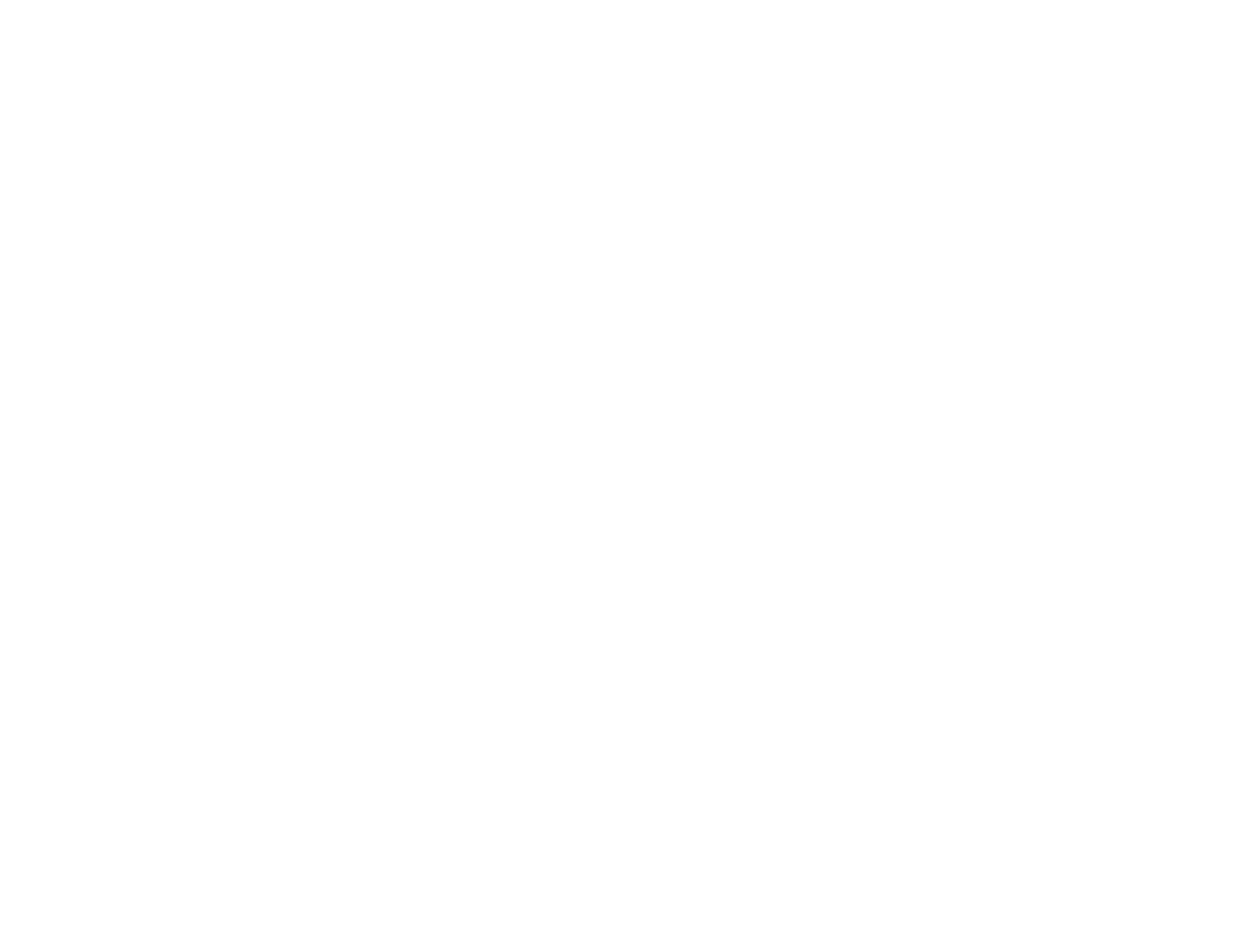
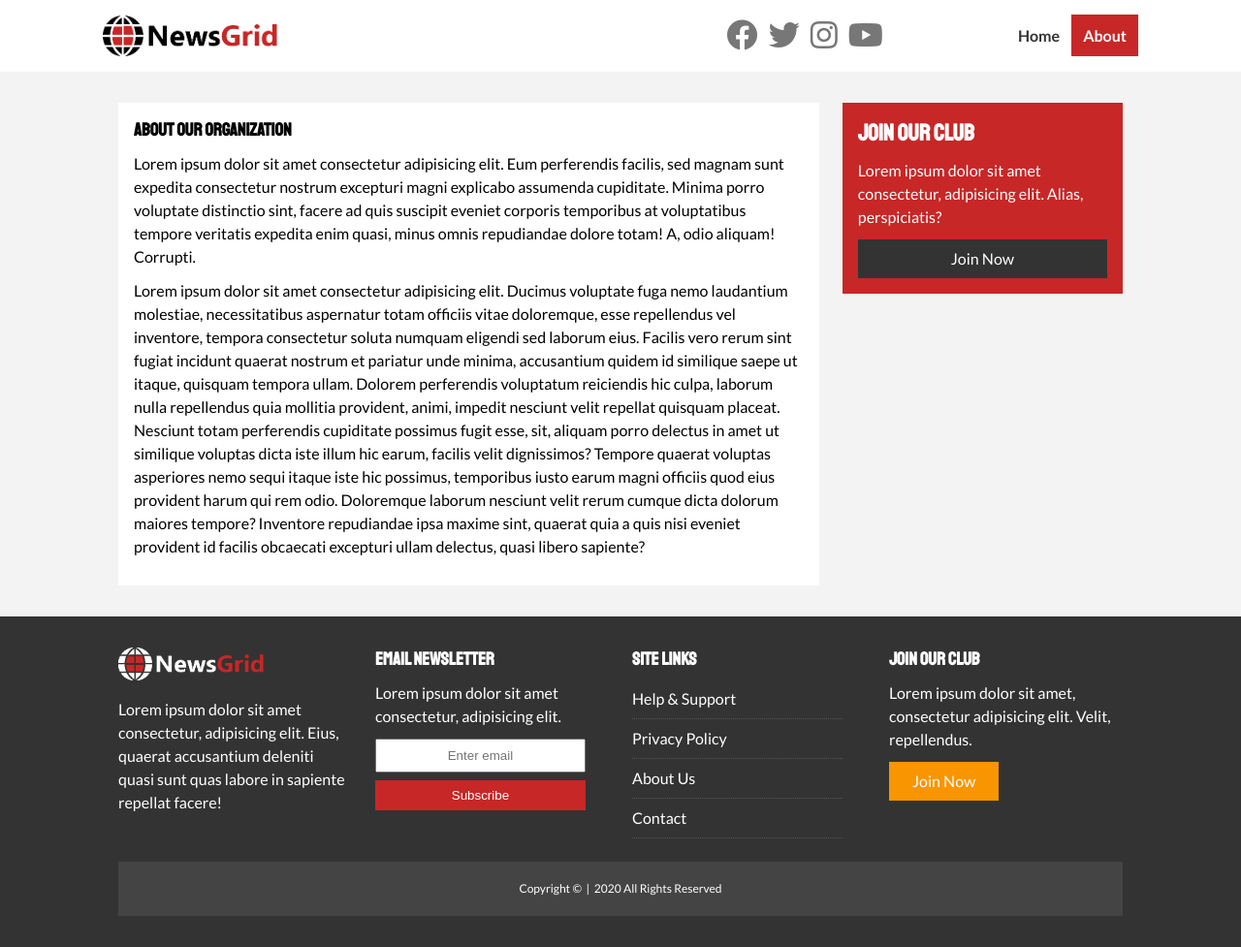
Before and after one commit to TrellixVulnTeam/front-end-misc_9PBU, a plain HTML site: page newsgrid/about.html in a window 1280 px wide. Shown: the whole page at 97% size. Before the commit the page ends 800 px from the top, so only its background shows below. Drawn offline with Linux system fonts and the light colour scheme.

Commit message:
About page and page container

```diff
--- a/newsgrid/about.html
+++ b/newsgrid/about.html
@@ -0,0 +1,94 @@
+<!DOCTYPE html>
+<html lang="en">
+
+<head>
+  <meta charset="UTF-8">
+  <meta name="viewport" content="width=device-width, initial-scale=1.0">
+  <title>NewsGrid | About</title>
+  <link rel="stylesheet" href="https://cdnjs.cloudflare.com/ajax/libs/font-awesome/5.15.1/css/all.min.css"
+    integrity="sha512-+4zCK9k+qNFUR5X+cKL9EIR+ZOhtIloNl9GIKS57V1MyNsYpYcUrUeQc9vNfzsWfV28IaLL3i96P9sdNyeRssA=="
+    crossorigin="anonymous" />
+  <link rel="preconnect" href="https://fonts.gstatic.com">
+  <link href="https://fonts.googleapis.com/css2?family=Lato:wght@300;400;700&family=Staatliches&display=swap"
+    rel="stylesheet">
+  <link rel="stylesheet" href="css/style.css">
+  <link rel="stylesheet" media="screen and (max-width: 768px)" href="css/mobile.css">
+  <link rel="shortcut icon" type="image/x-icon" href="favicon.ico">
+
+</head>
+
+<body>
+  <nav id="main-nav">
+    <div class="container">
+      <img src="img/logo.png" alt="NewsGrid" class="logo">
+      <div class="social">
+        <a href="https://facebook.com" target="_blank"><i class="fab fa-facebook fa-2x"></i></a>
+        <a href="https://twitter.com fa-2x" target="_blank"><i class="fab fa-twitter fa-2x"></i></a>
+        <a href="https://instagram.com" target="_blank"><i class="fab fa-instagram fa-2x"></i></a>
+        <a href="https://youtube.com" target="_blank"><i class="fab fa-youtube fa-2x"></i></a>
+      </div>
+      <ul>
+        <li><a href="index.html">Home</a></li>
+        <li><a class="current" href="about.html">About</a></li>
+      </ul>
+    </div>
+  </nav>
+
+  <section id="about">
+    <div class="container">
+      <div class="page-container">
+        <article class="card">
+          <h1 class="l-heading">About Our Organization</h1>
+          <p>Lorem ipsum dolor sit amet consectetur adipisicing elit. Eum perferendis facilis, sed magnam sunt expedita consectetur nostrum excepturi magni explicabo assumenda cupiditate. Minima porro voluptate distinctio sint, facere ad quis suscipit eveniet corporis temporibus at voluptatibus tempore veritatis expedita enim quasi, minus omnis repudiandae dolore totam! A, odio aliquam! Corrupti.</p>
+          <p>Lorem ipsum dolor sit amet consectetur adipisicing elit. Ducimus voluptate fuga nemo laudantium molestiae, necessitatibus aspernatur totam officiis vitae doloremque, esse repellendus vel inventore, tempora consectetur soluta numquam eligendi sed laborum eius. Facilis vero rerum sint fugiat incidunt quaerat nostrum et pariatur unde minima, accusantium quidem id similique saepe ut itaque, quisquam tempora ullam. Dolorem perferendis voluptatum reiciendis hic culpa, laborum nulla repellendus quia mollitia provident, animi, impedit nesciunt velit repellat quisquam placeat. Nesciunt totam perferendis cupiditate possimus fugit esse, sit, aliquam porro delectus in amet ut similique voluptas dicta iste illum hic earum, facilis velit dignissimos? Tempore quaerat voluptas asperiores nemo sequi itaque iste hic possimus, temporibus iusto earum magni officiis quod eius provident harum qui rem odio. Doloremque laborum nesciunt velit rerum cumque dicta dolorum maiores tempore? Inventore repudiandae ipsa maxime sint, quaerat quia a quis nisi eveniet provident id facilis obcaecati excepturi ullam delectus, quasi libero sapiente?</p>
+        </article>
+        <aside class="card bg-primary">
+          <h2>Join Our Club</h2>
+          <p>Lorem ipsum dolor sit amet consectetur, adipisicing elit. Alias, perspiciatis?</p>
+          <a href="#" class="btn btn-dark btn-block">Join Now</a>
+        </aside>
+      </div>
+    </div>
+  </section>
+
+  <!-- Footer -->
+  <footer id="main-footer" class="py-2">
+    <div class="container footer-container">
+      <div>
+        <img src="img/logo_light.png" alt="NewsGrid">
+        <p>Lorem ipsum dolor sit amet consectetur, adipisicing elit. Eius, quaerat accusantium deleniti quasi sunt quas
+          labore in sapiente repellat facere!</p>
+      </div>
+      <div>
+        <h3>Email Newsletter</h3>
+        <p>Lorem ipsum dolor sit amet consectetur, adipisicing elit.</p>
+        <form>
+          <input type="email" placeholder="Enter email">
+          <input type="submit" value="Subscribe" class="btn btn-primary">
+        </form>
+      </div>
+      <div>
+        <h3>Site Links</h3>
+        <ul class="list">
+          <li><a href="#">Help & Support</a></li>
+          <li><a href="#">Privacy Policy</a></li>
+          <li><a href="#">About Us</a></li>
+          <li><a href="#">Contact</a></li>
+        </ul>
+      </div>
+      <div>
+        <h3>Join Our Club</h3>
+        <p>Lorem ipsum dolor sit amet, consectetur adipisicing elit. Velit, repellendus.</p>
+        <a href="#" class="btn btn-secondary">Join Now</a>
+      </div>
+      <div>
+        <p>
+          Copyright &copy; &nbsp;|&nbsp; 2020 All Rights Reserved
+        </p>
+      </div>
+
+    </div>
+  </footer>
+</body>
+
+</html>
--- a/newsgrid/css/style.css
+++ b/newsgrid/css/style.css
@@ -89,6 +89,7 @@ h1, h2, h3, h4, h5, h6 {
   width: 100%;
   text-align: center;
 }
+
 .btn:hover {
   opacity: 0.9;
 }
@@ -148,6 +149,18 @@ h1, h2, h3, h4, h5, h6 {
 
 .list li a:hover {
   color: var(--secondary-color) !important;
+}
+
+/* Inner page grid container */
+.page-container {
+  display: grid;
+  grid-template-columns: 5fr 2fr;
+  margin: 2rem 0;
+  grid-gap: 1.5rem;
+}
+
+.page-container > *:first-child {
+  grid-row: 1 / span 3;
 }
 
 /* Navigation */
```
Also changed, not shown: newsgrid/index.html (+0 -1 lines).
